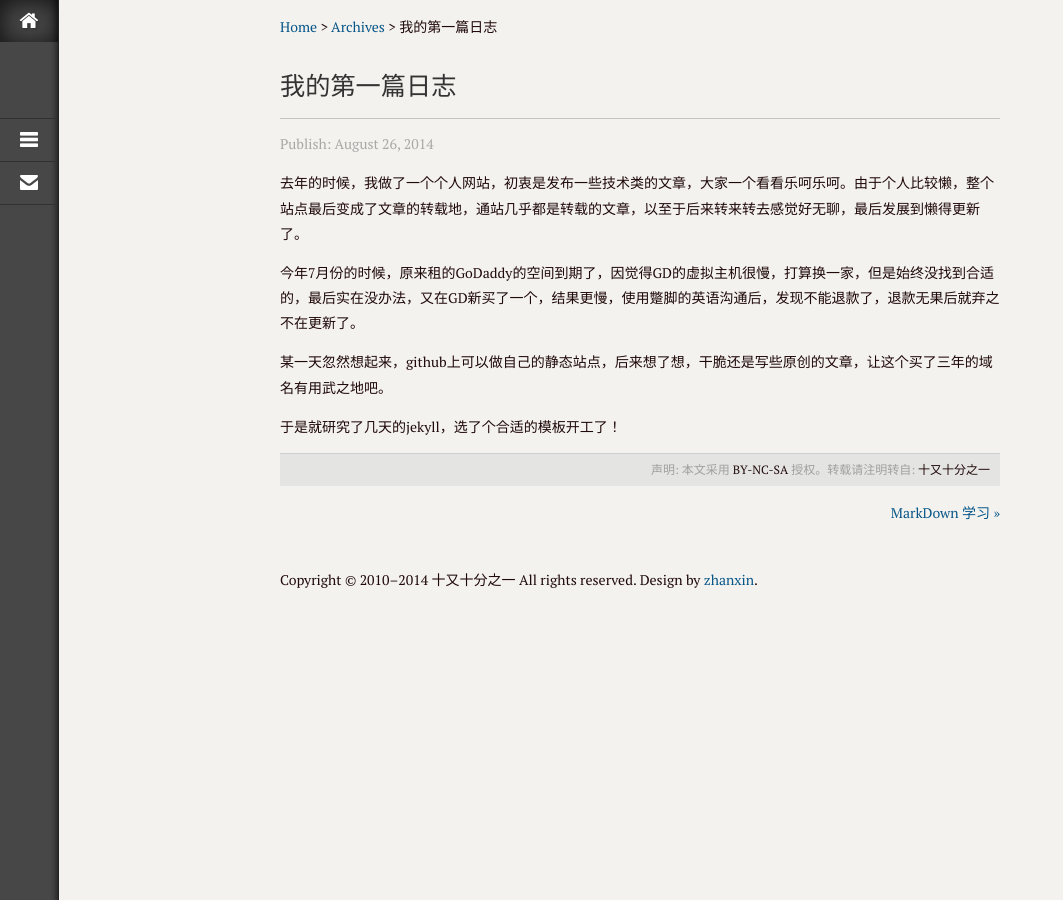
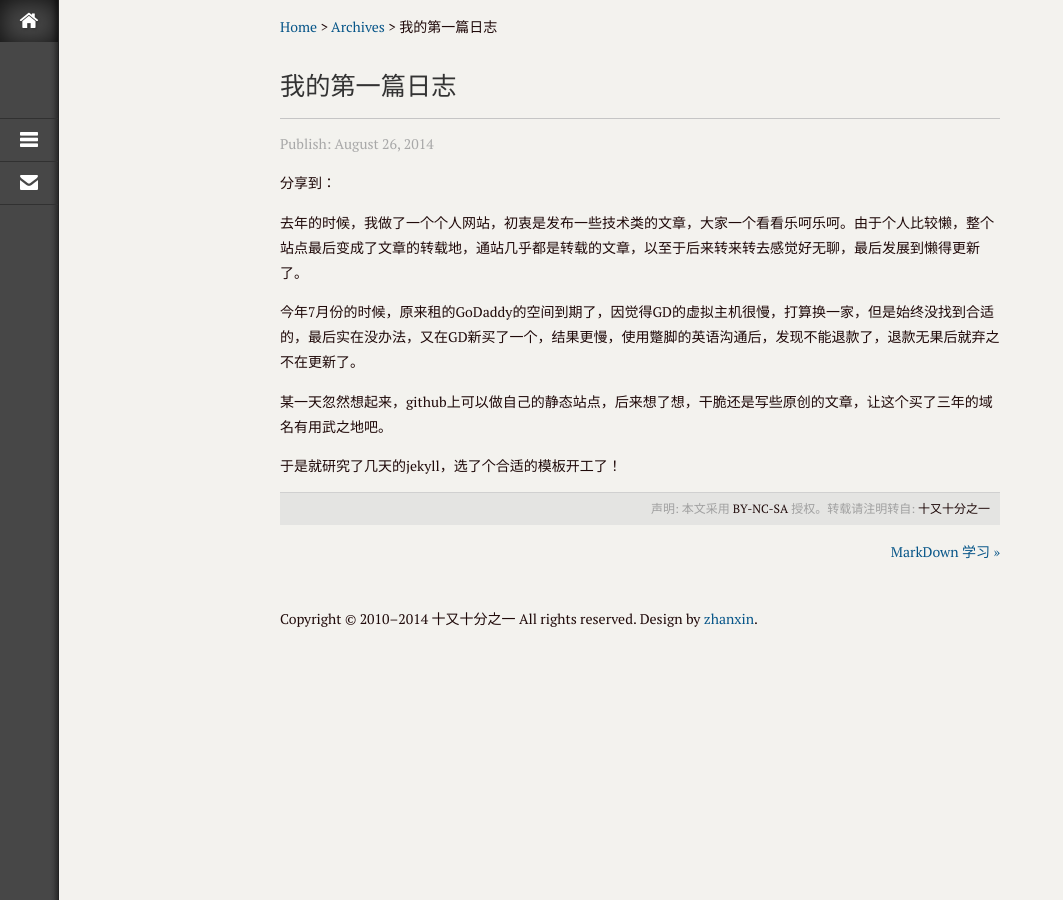
Before and after one commit to mcwz/myblog, a Jekyll site: the page built from _posts/2014-08-26-001-my-first-blog.md, in a window 1280 px wide. Shown: the whole page, without its empty margins (0-1063 px from the left). Built offline with Jekyll 4.4.1, drawn with Linux system fonts in a browser that asks for light colours; Markdown is read by kramdown in place of the engine named in the settings; comment, search, counter and statistics services are not loaded.

Commit message:
add comment & share

```diff
--- a/_layouts/default.html
+++ b/_layouts/default.html
@@ -49,5 +49,7 @@
 </footer>
 <script src="{{ site.url }}/static/js/jquery.scrollTo.js" type="text/javascript"></script>
 <script src="{{ site.url }}/static/js/iLotus.js" type="text/javascript"></script>
+<script type="text/javascript" src="http://tajs.qq.com/stats?sId=26647044" charset="UTF-8"></script>
+
 </body>
 </html>
--- a/_layouts/post.html
+++ b/_layouts/post.html
@@ -10,10 +10,34 @@
     {{ page.title }}
 </p>
 <h1 class="lotus-pagetit">{{ page.title }}</h1>
-<p class="lotus-meta">Publish: <time class="date" pubdate="{{ page.date  | date: "%B %e, %Y" }}">{{ page.date | date: "%B %e, %Y" }}</time></p>
+<p class="lotus-meta">Publish: <time class="date" pubdate="{{ page.date  | date: "%B %e, %Y" }}">{{ page.date | date: "%B %e, %Y" }}</time>
+<!-- JiaThis Button BEGIN -->
+<div class="jiathis_style"><span class="jiathis_txt">分享到：</span>
+<a class="jiathis_button_weixin"></a>
+<a class="jiathis_button_tsina"></a>
+<a class="jiathis_button_qzone"></a>
+<a class="jiathis_button_renren"></a>
+<a class="jiathis_button_tqq"></a>
+<a href="http://www.jiathis.com/share?uid=1861921" class="jiathis jiathis_txt jiathis_separator jtico jtico_jiathis" target="_blank"></a>
+</div>
+<script type="text/javascript" >
+var jiathis_config={
+	data_track_clickback:true,
+	summary:"",
+	shortUrl:true,
+	hideMore:false
+}
+</script>
+<script type="text/javascript" src="http://v3.jiathis.com/code/jia.js?uid=1861921" charset="utf-8"></script>
+<!-- JiaThis Button END -->
+</p>
 <article  itemscope itemtype="http://schema.org/Article" class="lotus-post">
 {{ content }}
 </article>
+<!-- UY BEGIN -->
+<div id="uyan_frame"></div>
+<script type="text/javascript" src="http://v2.uyan.cc/code/uyan.js?uid=1861921"></script>
+<!-- UY END -->
 <p class="lotus-anno"> 声明: 本文采用 <a href="http://creativecommons.org/licenses/by-nc-sa/3.0/" rel="nofollow" target="_blank" title="自由转载-非商用-非衍生-保持署名">BY-NC-SA</a> 授权。转载请注明转自: <a href="{{ post.url }}" title="" rel="nofollow">{{ site.author.name }}</a></p>
 <section class="lotus-nextpage fn-clear">
     {% if page.previous %}
```
